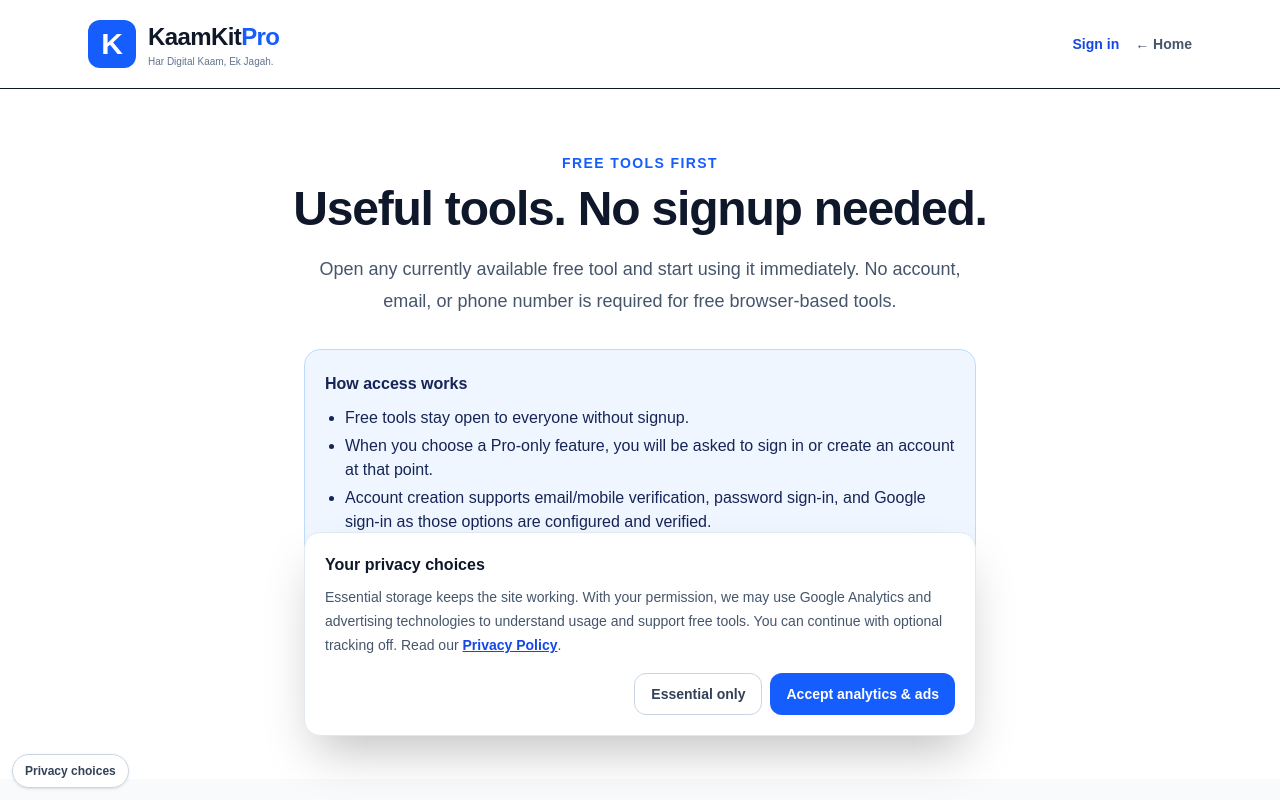
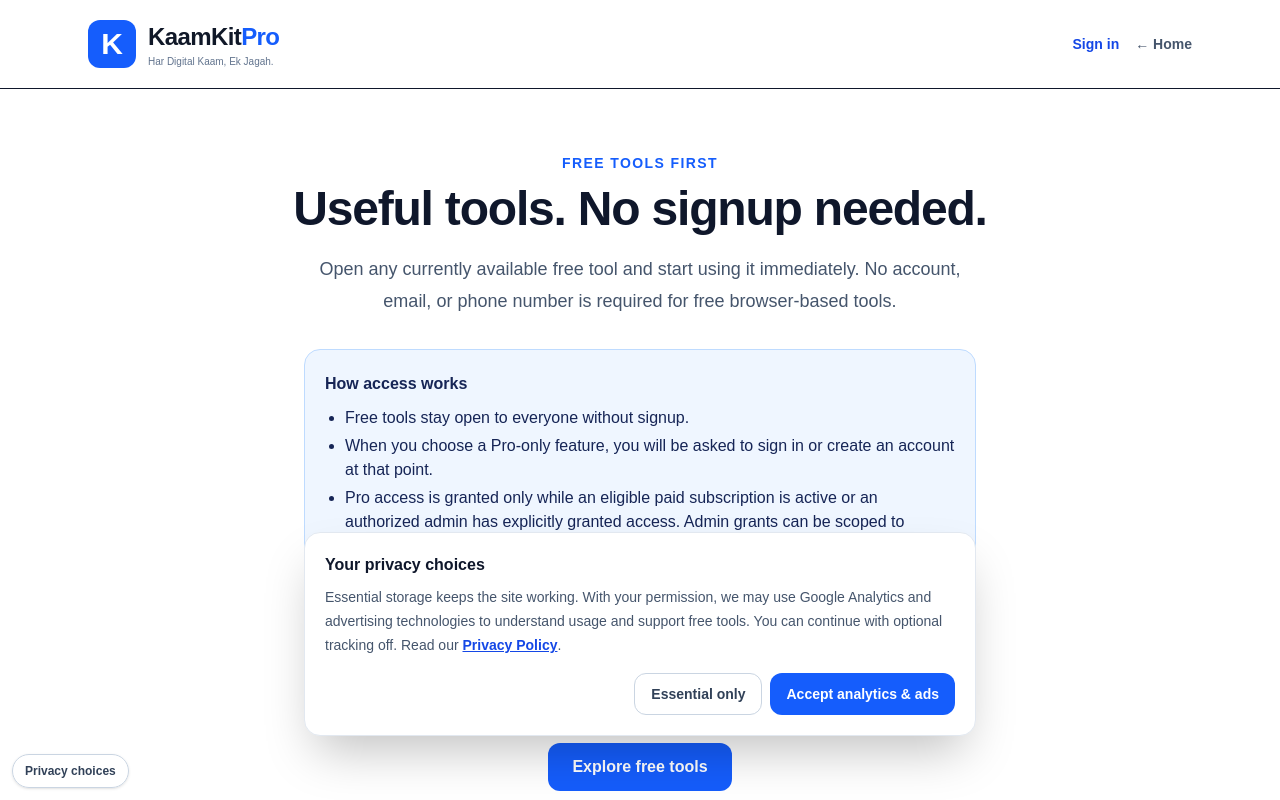
Before and after one commit to WellProSoftware/kaamkitpro, a Next.js app: page /pricing in a window 1280 px wide. Shown: the top 800 px of the page. Built offline with nearby package versions, Linux system fonts and the light colour scheme.

Commit message:
docs(access): clarify payment or admin grant required for Pro

```diff
--- a/src/app/pricing/page.tsx
+++ b/src/app/pricing/page.tsx
@@ -5,7 +5,7 @@ import BrandLogo from "@/components/BrandLogo";
 export const metadata: Metadata = {
   title: "Free Tools & Pro Access",
   description:
-    "Use KaamKitPro free tools without signing up. Create an account only when you need account-based or Pro features.",
+    "Use KaamKitPro free tools without signing up. Pro access requires an active paid subscription or an authorized admin grant.",
   alternates: { canonical: "https://kaamkitpro.com/pricing" },
 };
 
@@ -40,8 +40,9 @@ export default function PricingPage() {
             <ul className="mt-2 list-disc space-y-1 pl-5 text-sm sm:text-base">
               <li>Free tools stay open to everyone without signup.</li>
               <li>When you choose a Pro-only feature, you will be asked to sign in or create an account at that point.</li>
+              <li>Pro access is granted only while an eligible paid subscription is active or an authorized admin has explicitly granted access. Admin grants can be scoped to selected tools and can expire or be revoked.</li>
               <li>Account creation supports email/mobile verification, password sign-in, and Google sign-in as those options are configured and verified.</li>
-              <li>Pro subscriptions and checkout are not active yet. No payment is collected; paid access will be enabled only after payment setup and testing.</li>
+              <li>Subscriptions and checkout are not active yet. No payment is collected; paid access will be enabled only after payment setup and testing.</li>
               <li>Ads may support the free service, subject to provider approval and policies.</li>
             </ul>
           </div>
```
